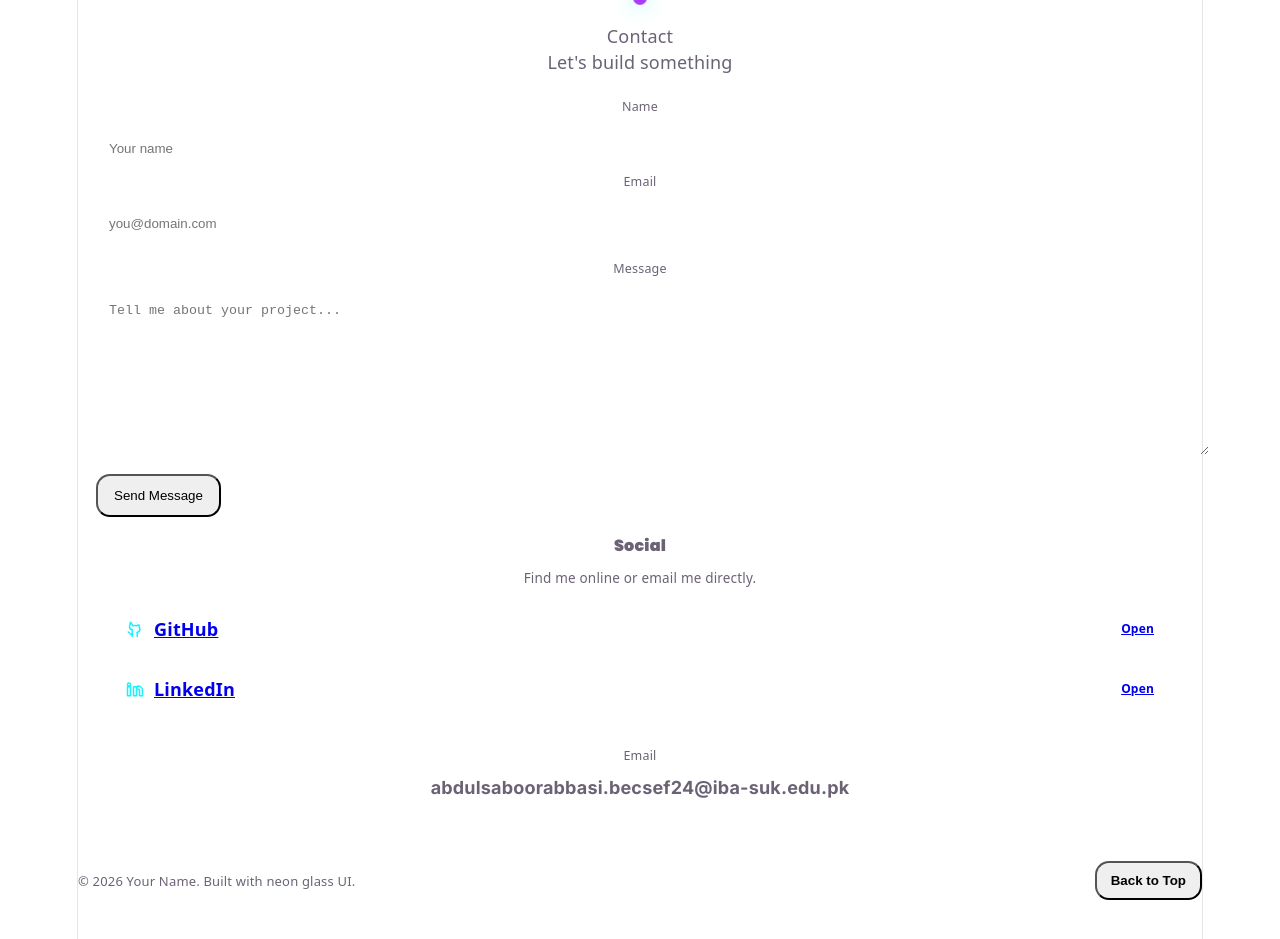
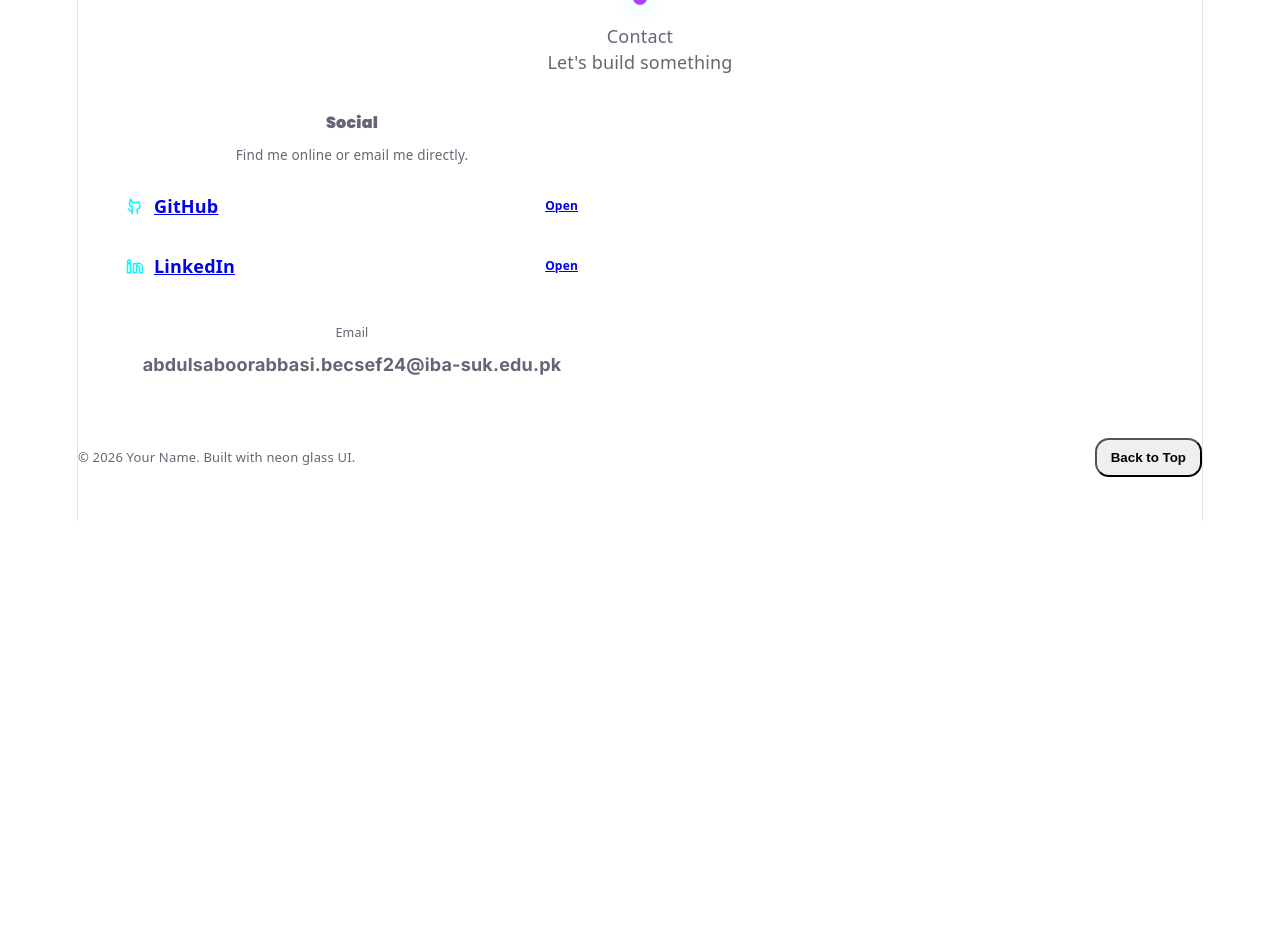
Before and after one commit to abdul-saboor-strack/Portfolio, a React (Vite) app in the folder portfolio/: page / in a window 1280 px wide. Shown: the part 4760-5699 px from the top of the page. After the commit the page ends 5281 px from the top, so only its background shows below. Built offline with nearby package versions, Linux system fonts and the light colour scheme; no server answers; the HTML template or start-up script is replaced by a standard one.

Commit message:
Remove send message box from contact section

```diff
--- a/portfolio/src/components/ContactSection.jsx
+++ b/portfolio/src/components/ContactSection.jsx
@@ -1,12 +1,5 @@
-import { useMemo, useState } from 'react'
+import { useMemo } from 'react'
 import { usePrefersReducedMotion } from '../hooks/usePrefersReducedMotion'
-import emailjs from '@emailjs/browser'
-
-const emailJsConfig = {
-  serviceId: import.meta.env.VITE_EMAILJS_SERVICE_ID,
-  templateId: import.meta.env.VITE_EMAILJS_TEMPLATE_ID,
-  publicKey: import.meta.env.VITE_EMAILJS_PUBLIC_KEY,
-}
 
 function SocialIcon({ type }) {
   const common = { width: 18, height: 18, viewBox: '0 0 24 24', fill: 'none', stroke: 'currentColor', strokeWidth: 2, strokeLinecap: 'round', strokeLinejoin: 'round' }
@@ -37,57 +30,7 @@ function SocialIcon({ type }) {
 
 export default function ContactSection({ contact, social }) {
   const reduced = usePrefersReducedMotion()
-  const [form, setForm] = useState({ name: '', email: '', message: '' })
-  const [sending, setSending] = useState(false)
-
   const socials = useMemo(() => social ?? [], [social])
-
-  const setField = (k, v) => setForm((prev) => ({ ...prev, [k]: v }))
-
-  const validate = () => {
-    if (!form.name.trim()) return 'Please enter your name.'
-    if (!form.email.trim() || !/^\S+@\S+\.\S+$/.test(form.email.trim())) return 'Please enter a valid email.'
-    if (form.message.trim().length < 10) return 'Please write a short message (10+ characters).'
-    return null
-  }
-
-  const onSubmit = async (e) => {
-    e.preventDefault()
-    if (sending) return
-
-    const err = validate()
-    if (err) {
-      return
-    }
-
-    if (!emailJsConfig.serviceId || !emailJsConfig.templateId || !emailJsConfig.publicKey) {
-      return
-    }
-
-    setSending(true)
-
-    try {
-      const templateParams = {
-        from_name: form.name,
-        from_email: form.email,
-        message: form.message,
-        to_email: contact?.email || '',
-      }
-
-      await emailjs.send(
-        emailJsConfig.serviceId,
-        emailJsConfig.templateId,
-        templateParams,
-        emailJsConfig.publicKey,
-      )
-
-      setForm({ name: '', email: '', message: '' })
-    } catch (error) {
-      console.error('Email send error:', error)
-    } finally {
-      setSending(false)
-    }
-  }
 
   return (
     <section id="contact" className="section">
@@ -100,95 +43,7 @@ export default function ContactSection({ contact, social }) {
         </div>
 
         <div className="glass" style={{ padding: 18 }}>
-          <div className="responsiveGrid" style={{ alignItems: 'start' }}>
-            <div className="responsiveCol-7">
-              <style>{`
-                .contactField:focus {
-                  outline: none;
-                  border-color: rgba(0,240,255,0.55) !important;
-                  box-shadow: 0 0 0 3px rgba(0,240,255,0.15);
-                }
-              `}</style>
-              <form onSubmit={onSubmit} style={{ display: 'flex', flexDirection: 'column', gap: 12 }}>
-                <div className="responsiveGrid">
-                  <div className="responsiveCol-6">
-                    <label style={{ display: 'block', fontSize: 12.5, color: 'var(--muted)', marginBottom: 8 }}>Name</label>
-                    <input
-                      className="contactField"
-                      value={form.name}
-                      onChange={(e) => setField('name', e.target.value)}
-                      placeholder="Your name"
-                      style={{
-                        width: '100%',
-                        padding: '12px 12px',
-                        borderRadius: 14,
-                        border: '1px solid rgba(255,255,255,0.12)',
-                        background: 'rgba(255,255,255,0.03)',
-                        color: 'var(--text)',
-                      }}
-                    />
-                  </div>
-                  <div className="responsiveCol-6">
-                    <label style={{ display: 'block', fontSize: 12.5, color: 'var(--muted)', marginBottom: 8 }}>Email</label>
-                    <input
-                      className="contactField"
-                      value={form.email}
-                      onChange={(e) => setField('email', e.target.value)}
-                      placeholder="you@domain.com"
-                      style={{
-                        width: '100%',
-                        padding: '12px 12px',
-                        borderRadius: 14,
-                        border: '1px solid rgba(255,255,255,0.12)',
-                        background: 'rgba(255,255,255,0.03)',
-                        color: 'var(--text)',
-                      }}
-                    />
-                  </div>
-                </div>
-
-                <div>
-                  <label style={{ display: 'block', fontSize: 12.5, color: 'var(--muted)', marginBottom: 8 }}>Message</label>
-                  <textarea
-                    className="contactField"
-                    value={form.message}
-                    onChange={(e) => setField('message', e.target.value)}
-                    placeholder="Tell me about your project..."
-                    rows={5}
-                    style={{
-                      width: '100%',
-                      padding: '12px 12px',
-                      borderRadius: 14,
-                      border: '1px solid rgba(255,255,255,0.12)',
-                      background: 'rgba(255,255,255,0.03)',
-                      color: 'var(--text)',
-                      resize: 'vertical',
-                      minHeight: 140,
-                    }}
-                  />
-                </div>
-
-                <div style={{ display: 'flex', gap: 12, flexWrap: 'wrap', alignItems: 'center' }}>
-                  <button
-                    type="submit"
-                    className="btn"
-                    disabled={sending}
-                    style={{
-                      padding: '12px 16px',
-                      borderRadius: 14,
-                      opacity: sending ? 0.75 : 1,
-                      cursor: sending ? 'wait' : 'pointer',
-                      transition: reduced ? 'none' : undefined,
-                    }}
-                  >
-                    Send Message
-                  </button>
-                </div>
-              </form>
-            </div>
-
-            <div className="responsiveCol-5">
-              <div className="glass2" style={{ padding: 16 }}>
+          <div className="glass2" style={{ padding: 16, maxWidth: 480 }}>
             <div style={{ fontWeight: 900, fontFamily: 'Poppins,Orbitron,Inter,system-ui,sans-serif', fontSize: 16 }}>Social</div>
             <div style={{ color: 'var(--muted)', marginTop: 8, lineHeight: 1.7, fontSize: 13.5 }}>
               Find me online or email me directly.
@@ -211,7 +66,6 @@ export default function ContactSection({ contact, social }) {
                     fontWeight: 900,
                   }}
                   onClick={(e) => {
-                        // Keep interaction responsive even with reduced-motion settings.
                     if (reduced) e.currentTarget.blur?.()
                   }}
                 >
@@ -233,8 +87,6 @@ export default function ContactSection({ contact, social }) {
           </div>
         </div>
       </div>
-        </div>
-      </div>
     </section>
   )
 }
```
Lines whose indentation alone changed are shown as unchanged.
